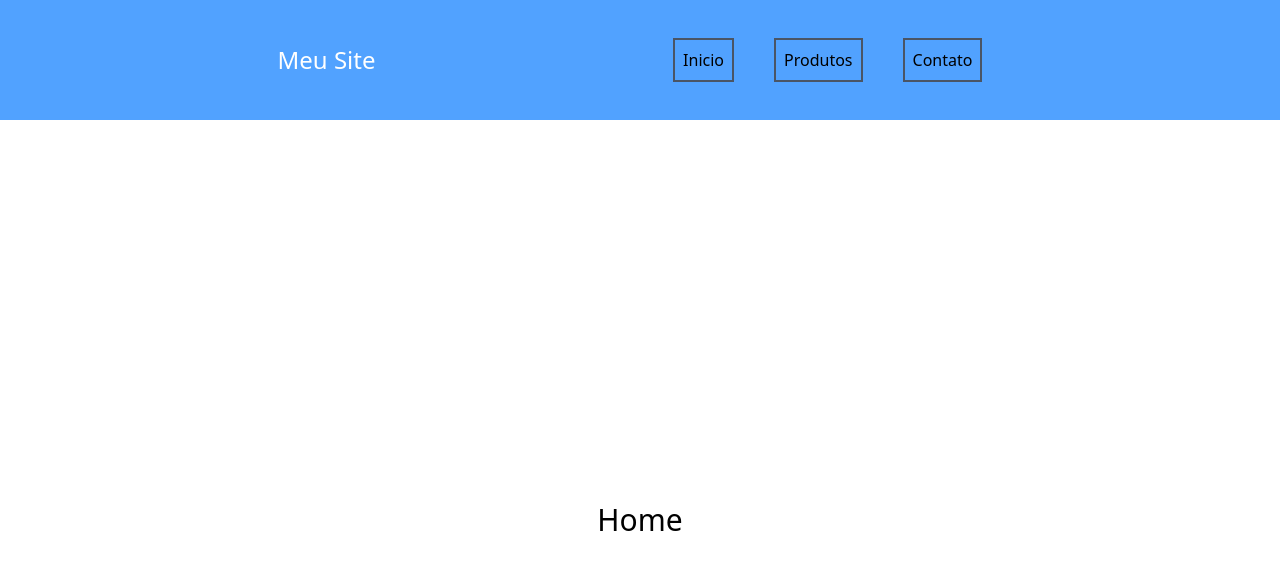
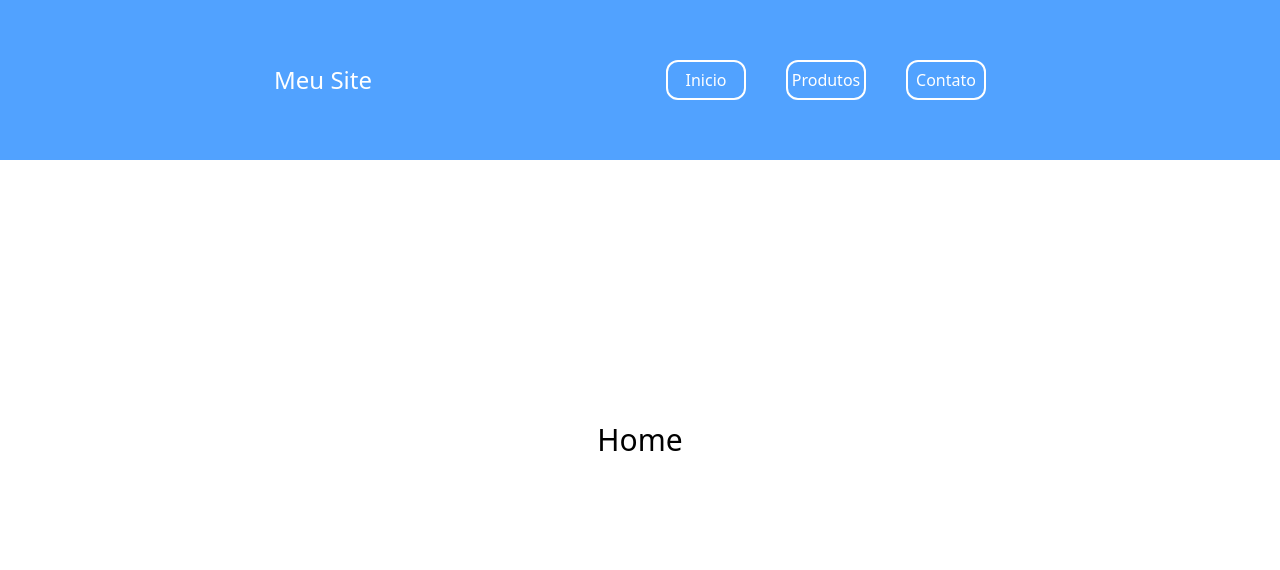
Before and after one commit to Carlos-Eduardo-Rabelo/loja_virtual, a Next.js app in the folder my-app/: page / in a window 1280 px wide. Shown: the top 570 px of the page. Built offline with nearby package versions, Linux system fonts and the light colour scheme.

Commit message:
Ajustes no cabecalho

```diff
--- a/my-app/src/app/page.tsx
+++ b/my-app/src/app/page.tsx
@@ -1,6 +1,6 @@
 export default function Home() {
   return (
-    <div className="w-screen h-screen flex flex-auto justify-center font-sans">
+    <div className="w-[100%] h-[70vh] flex flex-auto justify-center font-sans">
       <h1 className="text-3xl text-black m-auto ">
         Home
       </h1>
--- a/my-app/src/components/Cabecalho/Cabecalho.tsx
+++ b/my-app/src/components/Cabecalho/Cabecalho.tsx
@@ -2,8 +2,8 @@ import Menu from "../Menu/Menu";
 
 export default function Cabecalho() {
     return(
-        <div className="flex w-screen h-30 bg-blue-400 justify-evenly items-center">
-            <h1 className="text-2xl text-white font-sans">Meu Site</h1>
+        <div className="flex w-[100%] h-40 bg-blue-400 justify-evenly items-center">
+            <h1 className="text-2xl text-white no-underline hover:underline font-sans">Meu Site</h1>
             <Menu/>
         </div>
     )
--- a/my-app/src/components/Menu/Menu.tsx
+++ b/my-app/src/components/Menu/Menu.tsx
@@ -5,14 +5,14 @@ export default function Menu() {
         <nav>
             <ul className="flex">
                 <Link href="/">
-                    <li className="m-5 p-2 border-solid border-gray-600 border-2 ">
+                    <li className="m-5 w-20 h-10 text-center content-center text-white rounded-xl border-solid border-white border-2 ">
                         Inicio
                     </li>
                 </Link>
-                <li className="m-5 p-2 border-solid border-gray-600 border-2">
+                <li className="m-5 w-20 h-10 text-center content-center text-white rounded-xl border-solid border-white border-2">
                     Produtos
                 </li>
-                <li className="m-5 p-2 border-solid border-gray-600 border-2">
+                <li className="m-5 w-20 h-10 text-center content-center text-white rounded-xl border-solid border-white border-2">
                     Contato
                 </li>
             </ul>
```
